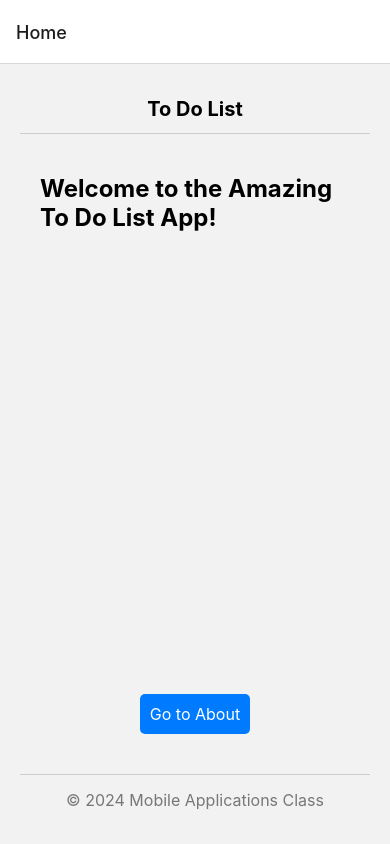
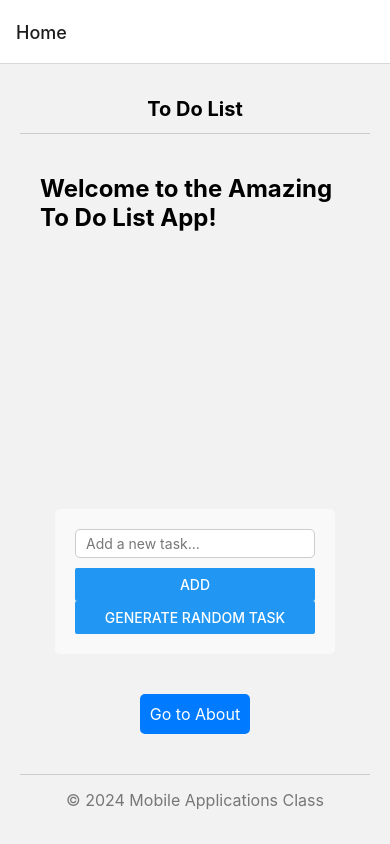
Before and after one commit to Achac04/Lab-Assignment-6-Data-Fetching, a React Native app: screen /Home in a window 390 px wide. Built offline with nearby package versions, Linux system fonts and the light colour scheme.

Commit message:
Updated ToDoForm and HomeScreen

```diff
--- a/src/components/ToDoForm.jsx
+++ b/src/components/ToDoForm.jsx
@@ -6,7 +6,7 @@ import tasksData from '../data/tasks.json';
 const ToDoForm = ({ addTask }) => {
   const [taskText, setTaskText] = React.useState('');
   const [tasks, setTasks] = useState([]);
-  const [randomTask, setRandomTask] = useState('');
+  const [randomTask] = useState('');
 
   useEffect(() => {
     // Fetch tasks from the "tasks.json" file
@@ -24,7 +24,8 @@ const ToDoForm = ({ addTask }) => {
 
   const handleGenerateRandomTask = () => {
     const randomIndex = Math.floor(Math.random() * tasks.length);
-    setRandomTask(tasks[randomIndex]);
+    setTaskText(tasks[randomIndex]);
+  };
 
   return (
     <View style={styles.form}>
@@ -72,7 +73,4 @@ const styles = StyleSheet.create({
     color: '#333',
   },
 });
-
-};
-
 export default ToDoForm;
--- a/src/screens/HomeScreen.jsx
+++ b/src/screens/HomeScreen.jsx
@@ -42,6 +42,11 @@ const styles = StyleSheet.create({
     color: 'white',
     fontSize: 16,
   },
+  randomTask: {
+    marginTop: 20,
+    fontSize: 18,
+    fontWeight: 'bold',
+  },
 });
 
 export default HomeScreen;
```
